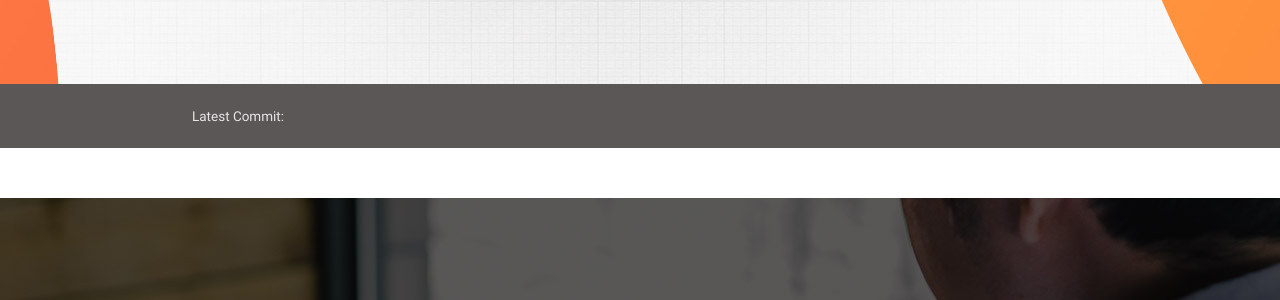
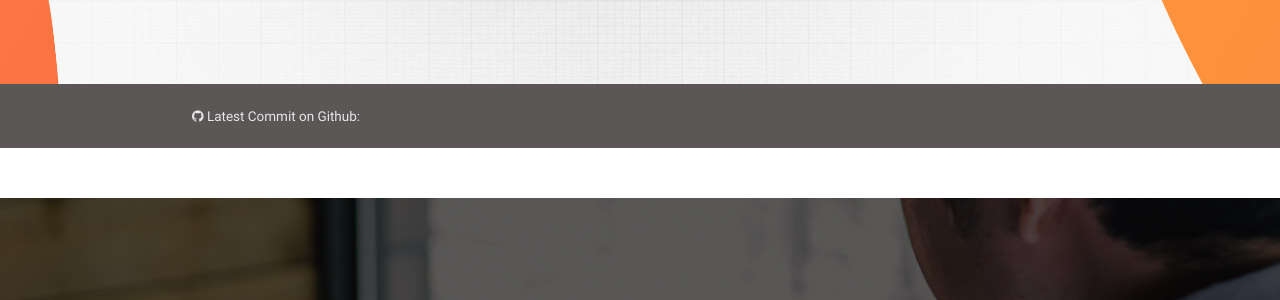
Before and after one commit to bobplanet/bobplanet.github.io, a Jekyll site: the page built from index.html, in a window 1280 px wide and 900 px high, scrolled down 328 px. Shown: the part 152-452 px from the top of the window. Built offline with Jekyll 4.4.1, drawn with Linux system fonts in a browser that asks for light colours; nearby versions of some CDN libraries; comment, search, counter and statistics services are not loaded.

```diff
--- a/assets/js/init.js
+++ b/assets/js/init.js
@@ -63,7 +63,7 @@
   };
 
       // Github Latest Commit
-  if ($('.github-commit').length) { // Checks if widget div exists (Index only)
+  // if ($('.github-commit').length) { // Checks if widget div exists (Index only)
     $.ajax({
       url: "https://api.github.com/repos/bobplanet/Bobplanet/commits/master",
       dataType: "json",
@@ -79,7 +79,7 @@
         $('.github-commit').find('.message').html(message);
       }
     });
-  };
+  // };
 
 // GA코드 추가하기
 
--- a/index.html
+++ b/index.html
@@ -24,7 +24,7 @@ layout: default
 <div class="github-commit">
   <div class="container">
     <div class="commit truncate">
-    Latest Commit:
+    <i class="fa fa-github"></i> Latest Commit on Github:
     &nbsp;&nbsp;
     <a href="" class="sha"></a>
     &nbsp;&nbsp;
--- a/index_type_b.html
+++ b/index_type_b.html
@@ -16,7 +16,7 @@ layout: default
 <div class="github-commit">
   <div class="container">
     <div class="commit truncate">
-    Latest Commit :
+    <i class="fa fa-github"></i> Latest Commit on Github:
     &nbsp;&nbsp;
     <a href="" class="sha"></a>
     &nbsp;&nbsp;
```
Also changed, not shown: _includes/head.html (+7 -2 lines), assets/images/step4_facebook.png (added).
